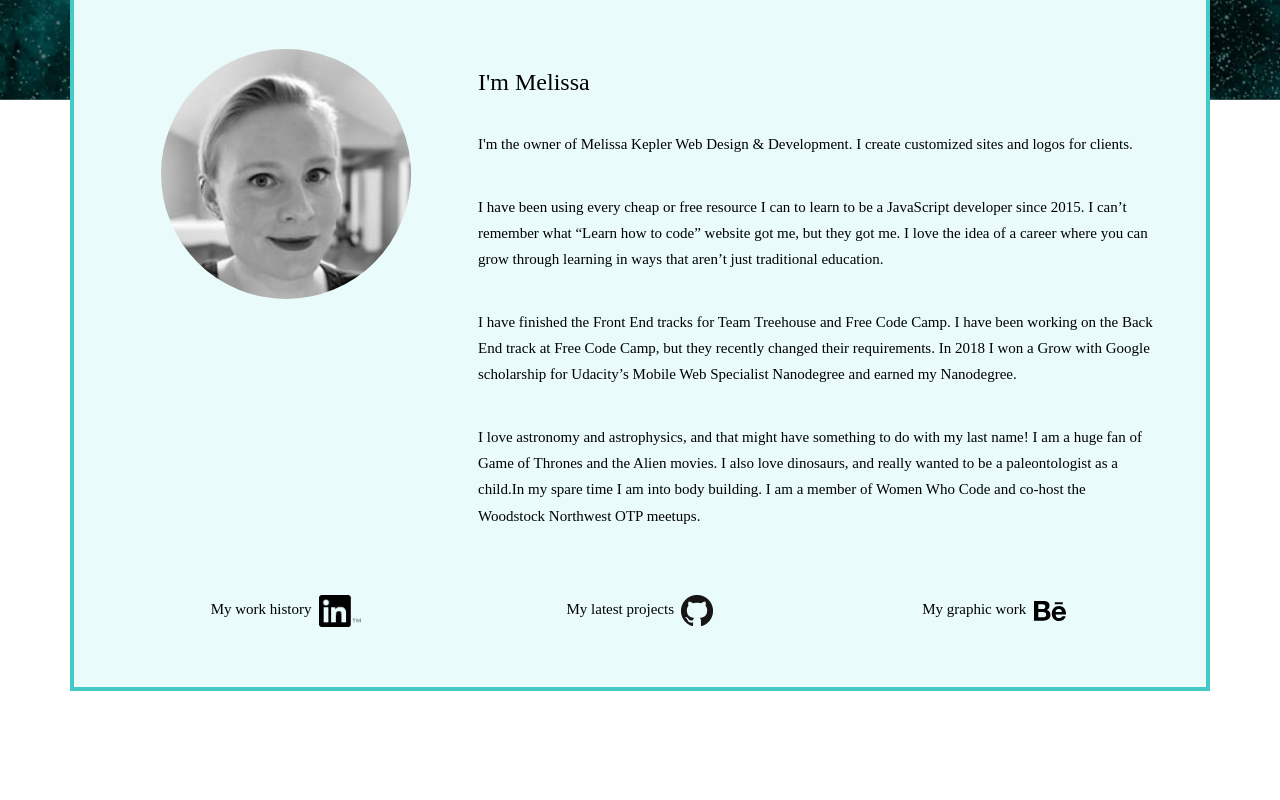
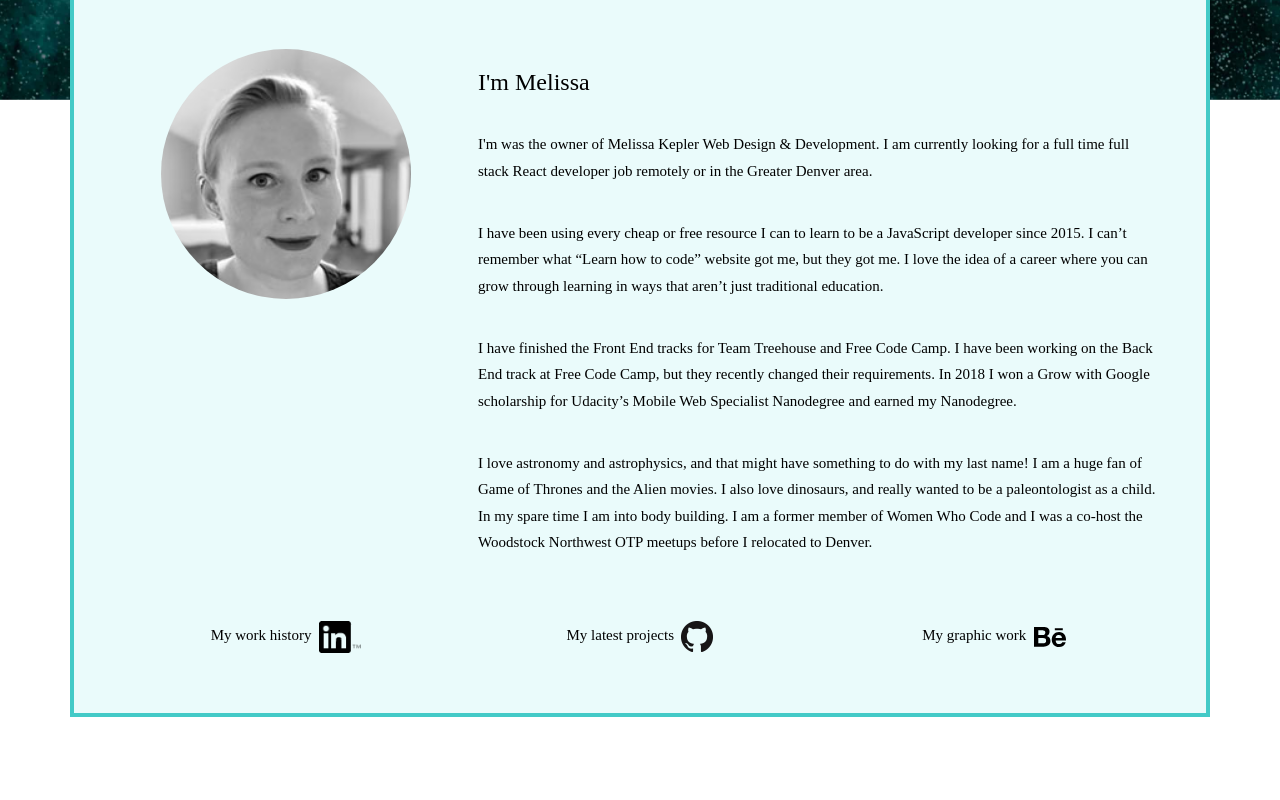
Before and after one commit to Missarachnid/mmkepler.com, a React (Create React App) app: page / in a window 1280 px wide. Shown: the part 700-1500 px from the top of the page. Built offline with nearby package versions, Linux system fonts and the light colour scheme; a web font is replaced by a local one.

Commit message:
fix: updated copyright, resume and bio

```diff
--- a/src/components/About.js
+++ b/src/components/About.js
@@ -17,7 +17,7 @@ import behance from "../img/behance.svg";
             <div className="col-md-8">
               <div className="story">
                 <h3>I&apos;m Melissa</h3><br />
-                <p>I'm the owner of Melissa Kepler Web Design & Development. I create customized sites and logos for clients. </p>
+                <p>I'm was the owner of Melissa Kepler Web Design & Development. I am currently looking for a full time full stack React developer job remotely or in the Greater Denver area. </p>
                 <br />
                 <p>I have been using every cheap or free resource I can to learn to be a JavaScript developer since 2015. I can’t remember what “Learn how to code” website got me, but they got me. I love the idea of a career where you can grow through learning in ways that aren’t just traditional education.</p>
                 <br />
@@ -25,7 +25,7 @@ import behance from "../img/behance.svg";
               </div>
               <br />
               <div>
-                <p>I love astronomy and astrophysics, and that might have something to do with my last name! I am a huge fan of Game of Thrones and the Alien movies. I also love dinosaurs, and really wanted to be a paleontologist as a child.In my spare time I am into body building.  I am a member of Women Who Code and co-host the Woodstock Northwest OTP meetups.</p><br />
+                <p>I love astronomy and astrophysics, and that might have something to do with my last name! I am a huge fan of Game of Thrones and the Alien movies.  I also love dinosaurs, and really wanted to be a paleontologist as a child.  In my spare time I am into body building.  I am a former member of Women Who Code and I was a co-host the Woodstock Northwest OTP meetups before I relocated to Denver.</p><br />
             </div>
             </div>
           </div>
--- a/src/components/Footer.js
+++ b/src/components/Footer.js
@@ -3,7 +3,7 @@ import React from "react";
 const Footer = () => {
   return (
     <footer>
-		  <p>© 2019 Melissa Kepler, background image courtesy of NASA</p>
+		  <p>© 2020 Melissa Kepler, background image courtesy of NASA</p>
 	  </footer>
   )
 }
```
Also changed, not shown: 1 other file (tests, documents, lock files or other folders).
